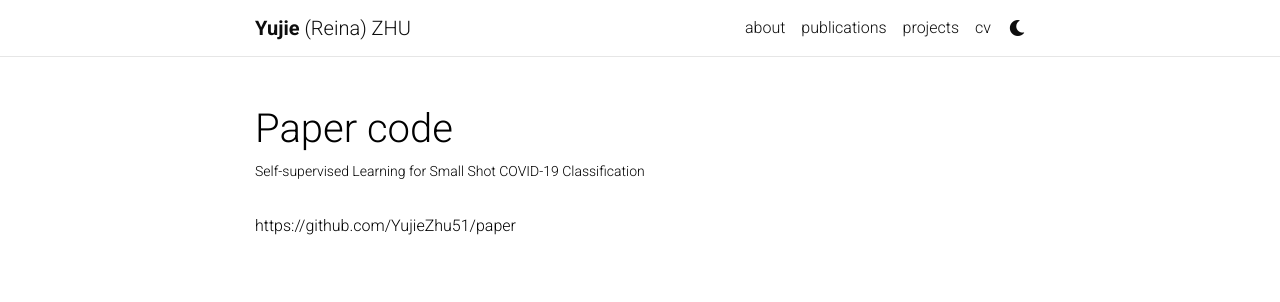
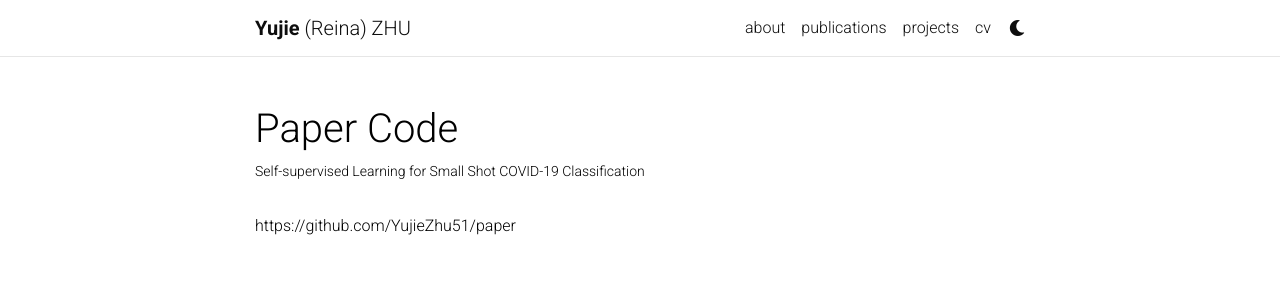
Before and after one commit to ReinaZhu/yujiezhu.github.io, a Jekyll site: the page built from _projects/1_project.md, in a window 1280 px wide. Shown: the top 302 px of the page. Built offline with Jekyll 4.4.1, drawn with Linux system fonts in a browser that asks for light colours; comment, search, counter and statistics services are not loaded; a style sheet for code colours, icons or effects is not loaded.

```diff
--- a/_projects/1_project.md
+++ b/_projects/1_project.md
@@ -1,6 +1,6 @@
 ---
 layout: page
-title: Paper code
+title: Paper Code
 description: Self-supervised Learning for Small Shot COVID-19 Classification
 img:
 importance: 1
```
